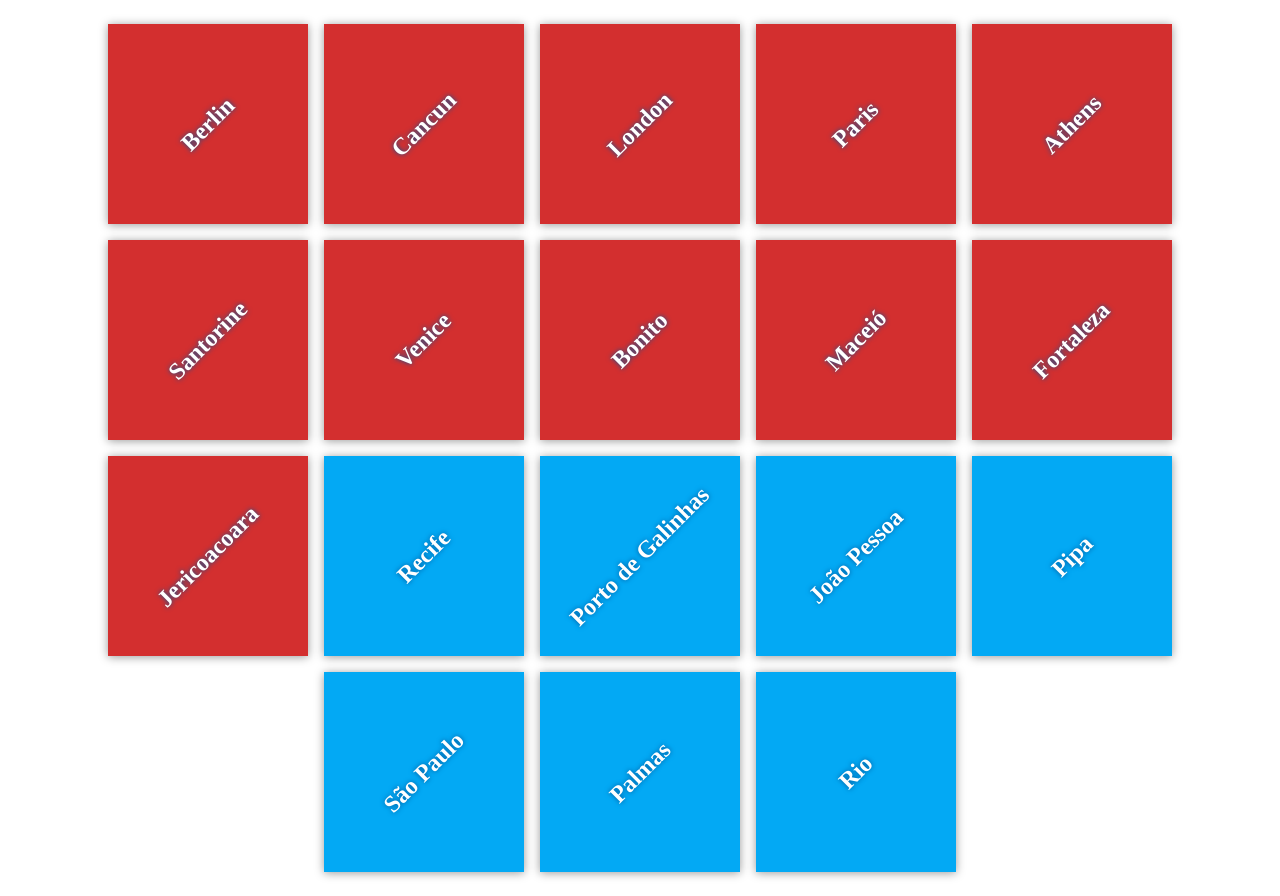
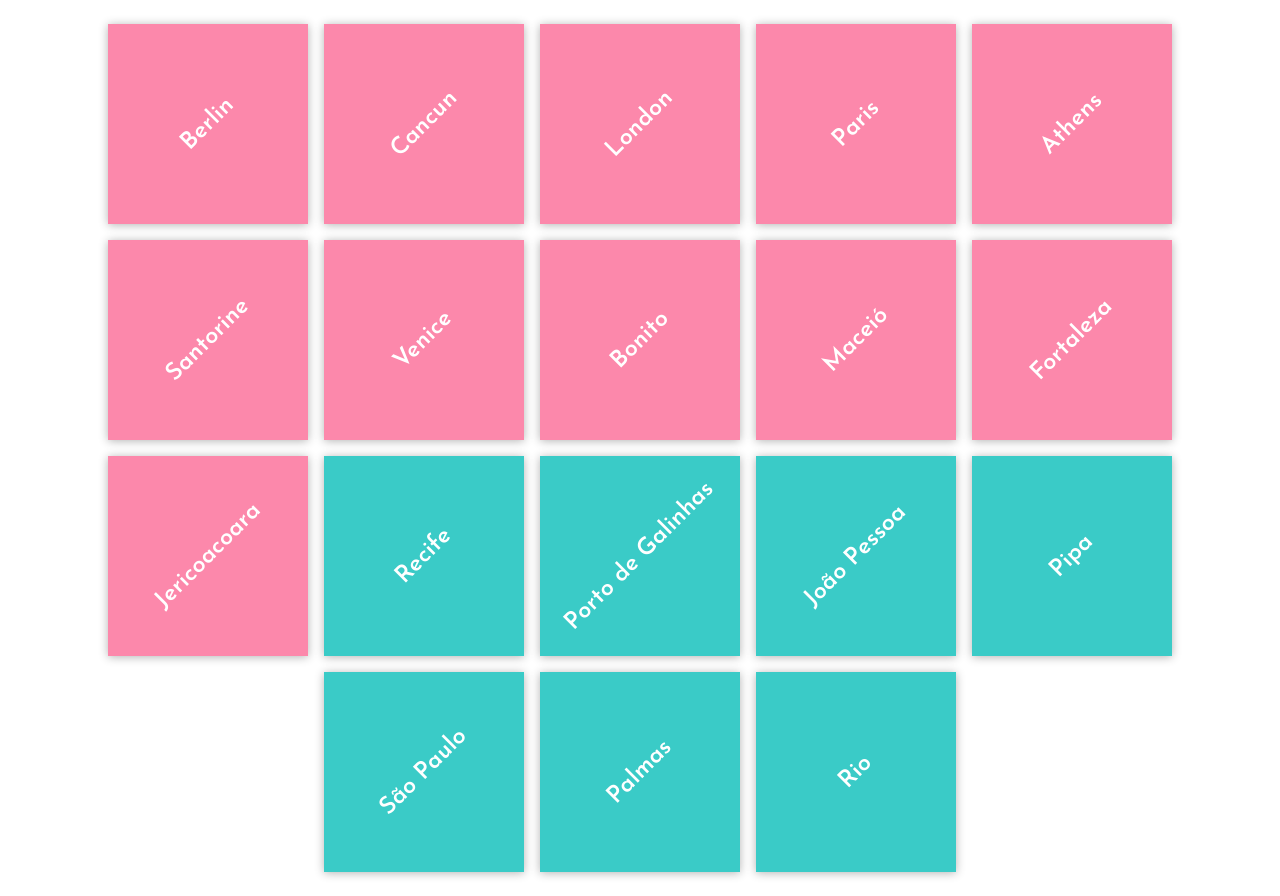
Before and after one commit to katyanna/my-travel-plans, a plain HTML site: page index.html in a window 1280 px wide. Drawn offline with Linux system fonts and the light colour scheme.

Commit message:
Style font and color

```diff
--- a/css/app.css
+++ b/css/app.css
@@ -1,4 +1,5 @@
 html {
+  font-family: 'Josefin Sans', sans-serif;
   box-sizing: border-box;
   height: 100%;
 }
@@ -28,8 +29,8 @@ body {
 }
 
 .destination {
-  background: #03a9f4;
-  box-shadow: 0 1px 9px 0 rgba(0, 0, 0, 0.4);
+  background: #3ACBC7;
+  box-shadow: 0 1px 9px 0 rgba(0, 0, 0, 0.3);
   color: white;
   margin: 0.5em;
   min-height: 200px;
@@ -38,6 +39,7 @@ body {
   justify-content: center;
   align-items: center;
   text-align: center;
+  font-weight: 300;
 }
 
 .destination:hover h2 {
@@ -48,13 +50,12 @@ h2 {
   margin: 0;
   transform: rotate(-45deg);
   transition: transform 0.5s;
-  text-shadow: 0 0 5px #01579b;
 }
 
 #went {
-  background-color: #03a9f4;
+  background-color: #3ACBC7;
 }
 
 #want-to-go {
-  background-color: #d32f2f;
+  background-color: #FC88AB;
 }
--- a/index.html
+++ b/index.html
@@ -4,6 +4,7 @@
     <meta charset="utf-8">
     <title>Travels</title>
     <meta name="description" content="">
+    <link href="https://fonts.googleapis.com/css?family=Josefin+Sans:300,400,600" rel="stylesheet">
     <link rel="stylesheet" href="css/app.css">
   </head>
   <body>
```
